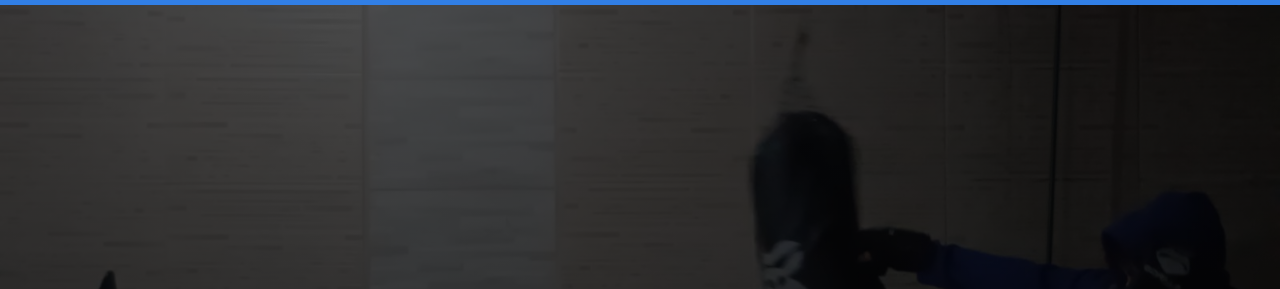
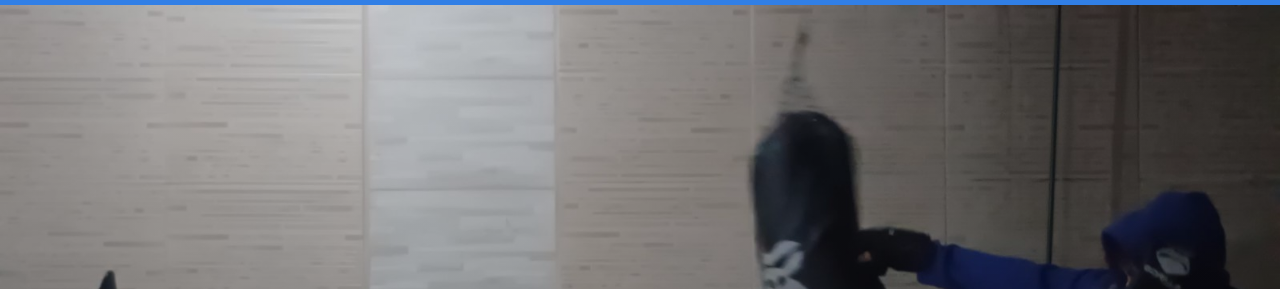
Before and after one commit to Rafael-Mechi/projeto-individual-luta, a plain HTML site: page sobre_mim.html in a window 1280 px wide. Shown: the part 115-404 px from the top of the page. Drawn offline with Linux system fonts and the light colour scheme.

```diff
--- a/style.css
+++ b/style.css
@@ -470,7 +470,7 @@
     height: 90vh;
     width: 100%;
     align-items: center;
-    background-image: linear-gradient(rgba(0, 0, 0, 0.7), rgba(0, 0, 0, 0.8)), url(imgs/banner_eu.jpg);
+    background-image: linear-gradient(rgba(0, 0, 0, 0.2), rgba(0, 0, 0, 0.3)), url(imgs/banner_eu.jpg);
     background-size: cover;
 
 }
```
Also changed, not shown: 1 other file.
